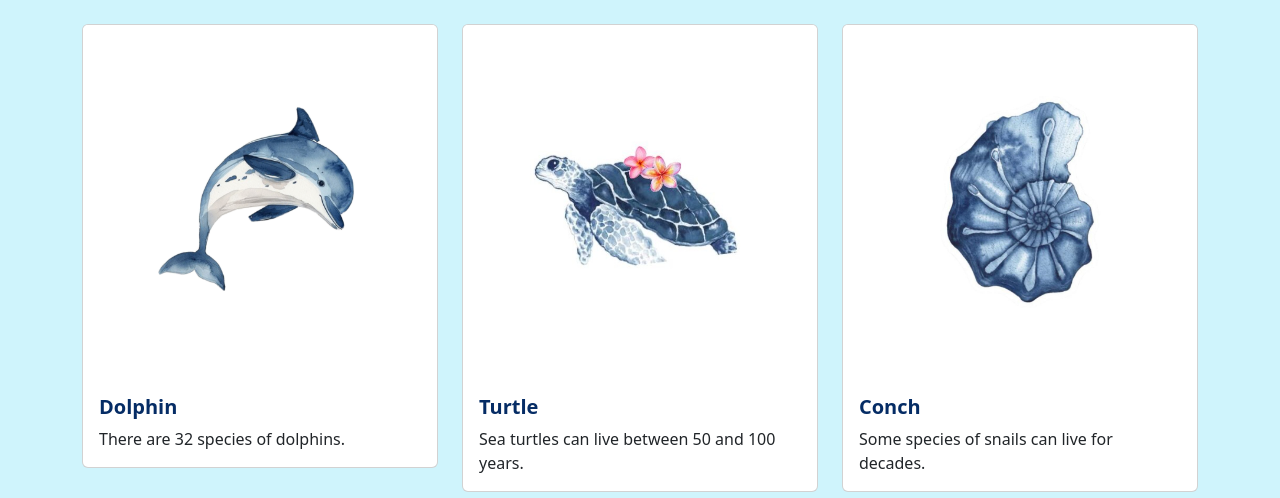
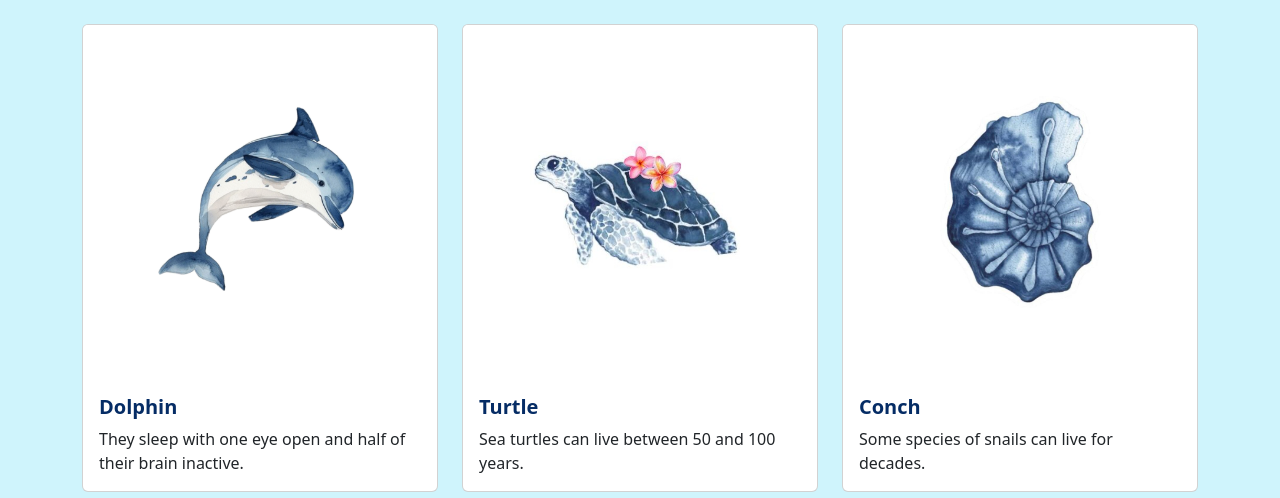
Before and after one commit to JimenaSica/GaleriaWeb-con-Cards, a plain HTML site: page index.html in a window 1280 px wide. Shown: the part 302-800 px from the top of the page. Drawn offline with nearby package versions, Linux system fonts and the light colour scheme.

Commit message:
Segundo Commit

```diff
--- a/index.html
+++ b/index.html
@@ -22,7 +22,7 @@
                     <img src="img12.png" class="card-img-top img-fluid" alt="Imagen 1">
                     <div class="card-body">
                         <h5 class="card-title text-primary-emphasis fw-bold">Dolphin</h5>
-                        <p class="card-text">There are 32 species of dolphins.</p>
+                        <p class="card-text">They sleep with one eye open and half of their brain inactive.</p>
                     </div>
                 </div>
             </div>
```
